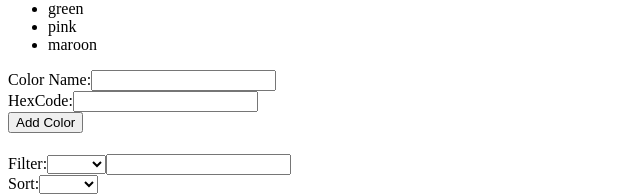
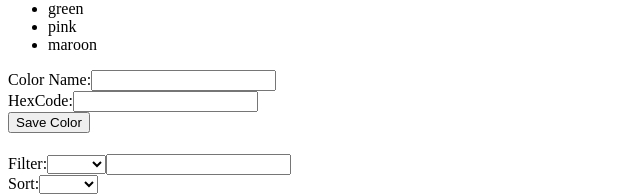
Before and after one commit to training4developers/angular_01082017, an Angular app: page / in a window 1280 px wide. Shown: the part 171-367 px from the top of the page, without its empty margins (0-640 px from the left). Built offline with nearby package versions, Linux system fonts and the light colour scheme.

Commit message:
added code demos

```diff
--- a/src/app/color-tool/color-tool.module.ts
+++ b/src/app/color-tool/color-tool.module.ts
@@ -4,12 +4,13 @@ import { FormsModule } from '@angular/forms';
 
 import { ColorHomeComponent, OldFilterPipe } from './components/color-home/color-home.component';
 import { ToolHeaderComponent } from './components/tool-header/tool-header.component';
+import { ColorFormComponent } from './components/color-form/color-form.component';
 
 @NgModule({
   imports: [
     CommonModule, FormsModule,
   ],
-  declarations: [ColorHomeComponent, OldFilterPipe, ToolHeaderComponent],
+  declarations: [ColorHomeComponent, OldFilterPipe, ToolHeaderComponent, ColorFormComponent],
   exports: [ColorHomeComponent],
 })
 export class ColorToolModule { }
--- /dev/null
+++ b/src/app/color-tool/components/color-form/color-form.component.html
@@ -0,0 +1,13 @@
+<form>
+  <div>
+    <label for="color-name-input">Color Name:</label>
+    <input type="text" id="color-name-input"
+      name="colorNameInput" [(ngModel)]="colorName">
+  </div>
+  <div>
+    <label for="color-hexcode-input">HexCode:</label>
+    <input type="text" id="color-hexcode-input"
+      name="colorHexCodeInput" [(ngModel)]="colorHexCode">
+  </div>
+  <button type="button" (click)="saveColorForm()">Save Color</button>
+</form>
--- /dev/null
+++ b/src/app/color-tool/components/color-form/color-form.component.ts
@@ -0,0 +1,35 @@
+import {
+  Component, OnInit, Output, EventEmitter
+} from '@angular/core';
+
+import { Color } from '../../models/color';
+
+@Component({
+  selector: 'color-form',
+  templateUrl: './color-form.component.html',
+  styleUrls: ['./color-form.component.css']
+})
+export class ColorFormComponent implements OnInit {
+
+  public colorName = '';
+  public colorHexCode = '';
+
+  @Output()
+  public saveColor = new EventEmitter<Color>();
+
+  constructor() { }
+
+  ngOnInit() {
+  }
+
+  public saveColorForm() {
+    this.saveColor.emit({
+      name: this.colorName,
+      hexCode: this.colorHexCode,
+    });
+
+    this.colorName = '';
+    this.colorHexCode = '';
+  }
+
+}
--- a/src/app/color-tool/components/color-home/color-home.component.html
+++ b/src/app/color-tool/components/color-home/color-home.component.html
@@ -11,16 +11,4 @@
     </li>
   </ul>
 </div>
-<form>
-  <div>
-    <label for="color-name-input">Color Name:</label>
-    <input type="text" id="color-name-input"
-      name="colorNameInput" [(ngModel)]="colorName">
-  </div>
-  <div>
-    <label for="color-hexcode-input">HexCode:</label>
-    <input type="text" id="color-hexcode-input"
-      name="colorHexCodeInput" [(ngModel)]="colorHexCode">
-  </div>
-  <button type="button" (click)="addColor()">Add Color</button>
-</form>
+<color-form (saveColor)="addColor($event)"></color-form>
--- a/src/app/color-tool/components/color-home/color-home.component.ts
+++ b/src/app/color-tool/components/color-home/color-home.component.ts
@@ -69,12 +69,12 @@ export class ColorHomeComponent implements OnInit, DoCheck {
     // console.log('change detection has executed');
   }
 
-  addColor() {
-    this.colors = this.colors.concat({
-      id: Math.max(...this.colors.map(c => c.id)) + 1,
-      name: this.colorName,
-      hexCode: this.colorHexCode,
-    });
+  addColor(color: Color) {
+
+    // const color = Object.assign({}, newColor);
+    const newColor = { ...color };
+    newColor.id = Math.max(...this.colors.map(c => c.id)) + 1;
+    this.colors = this.colors.concat(newColor);
   }
 
 }
```
Also changed, not shown: src/app/color-tool/components/color-form/color-form.component.css (added), 1 other file (tests, documents, lock files or other folders).
